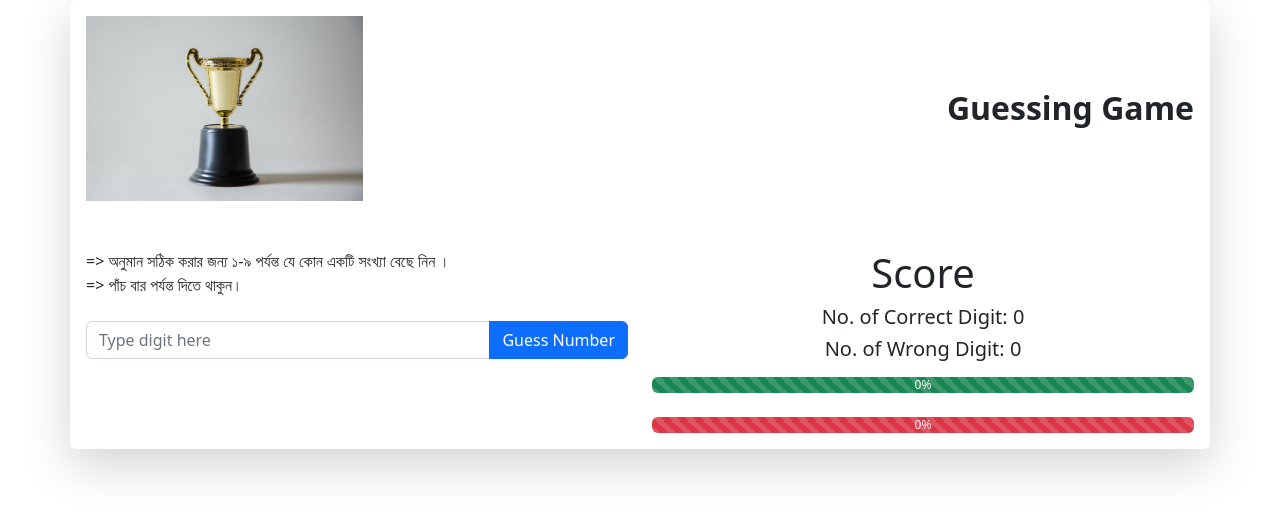
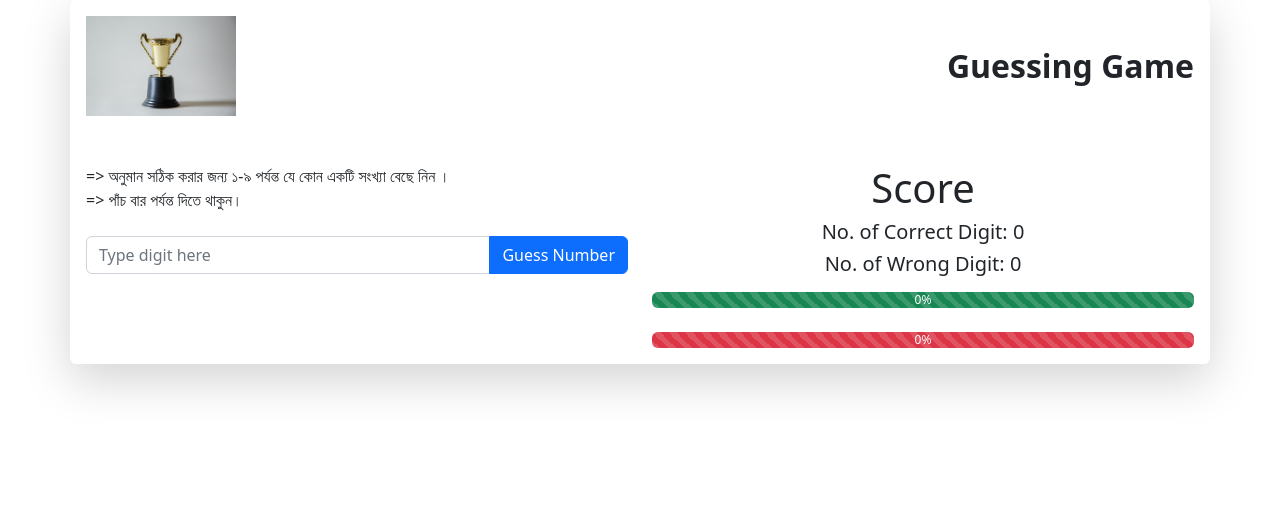
Before and after one commit to webkawsar/guessing-game, a plain HTML site: page index.html in a window 1280 px wide. Drawn offline with nearby package versions, Linux system fonts and the light colour scheme.

Commit message:
change image width and remove game over alert

```diff
--- a/index.html
+++ b/index.html
@@ -19,7 +19,11 @@
           <div
             class="col-md-12 d-flex justify-content-between align-items-center mb-5"
           >
-            <img class="w-25" src="./trophy-image.jpg" alt="Trophy Image" />
+            <img
+              style="max-width: 150px"
+              src="./trophy-image.jpg"
+              alt="Trophy Image"
+            />
             <div class="title fs-2 fw-semibold">Guessing Game</div>
           </div>
 
--- a/script.js
+++ b/script.js
@@ -110,7 +110,6 @@ form.addEventListener('submit', (e) => {
         // disabled form submit
         inputElement.setAttribute('disabled', 'disabled');
         submitBtnElement.setAttribute('disabled', 'disabled');
-        alert('Game is over.');
         showModal(successPercentage);
     }
 
```
